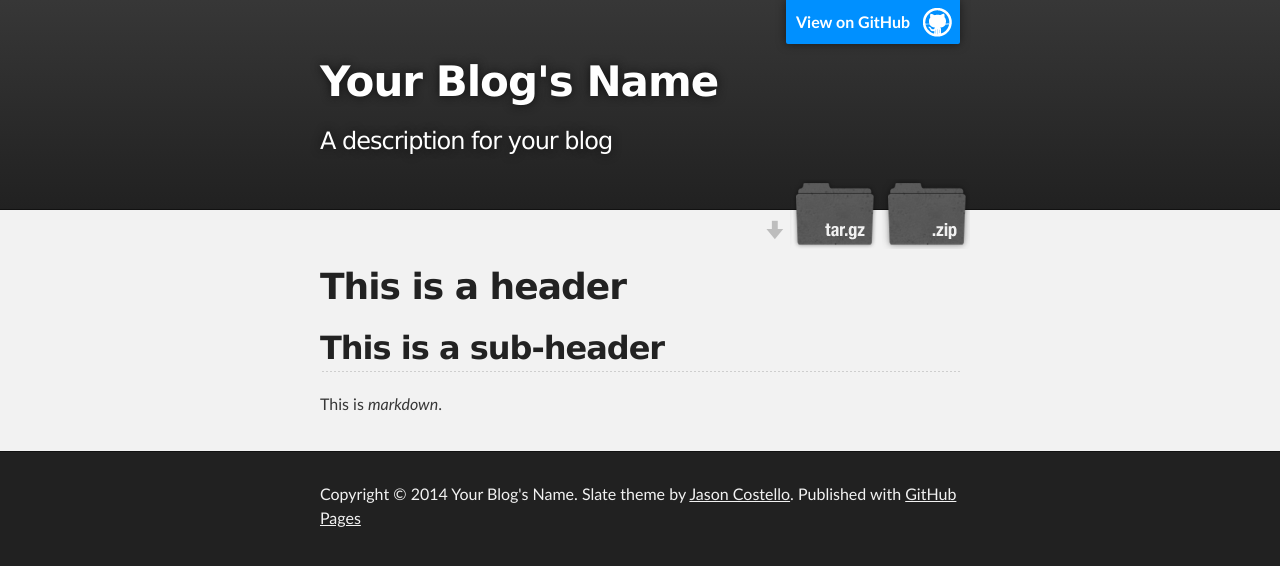
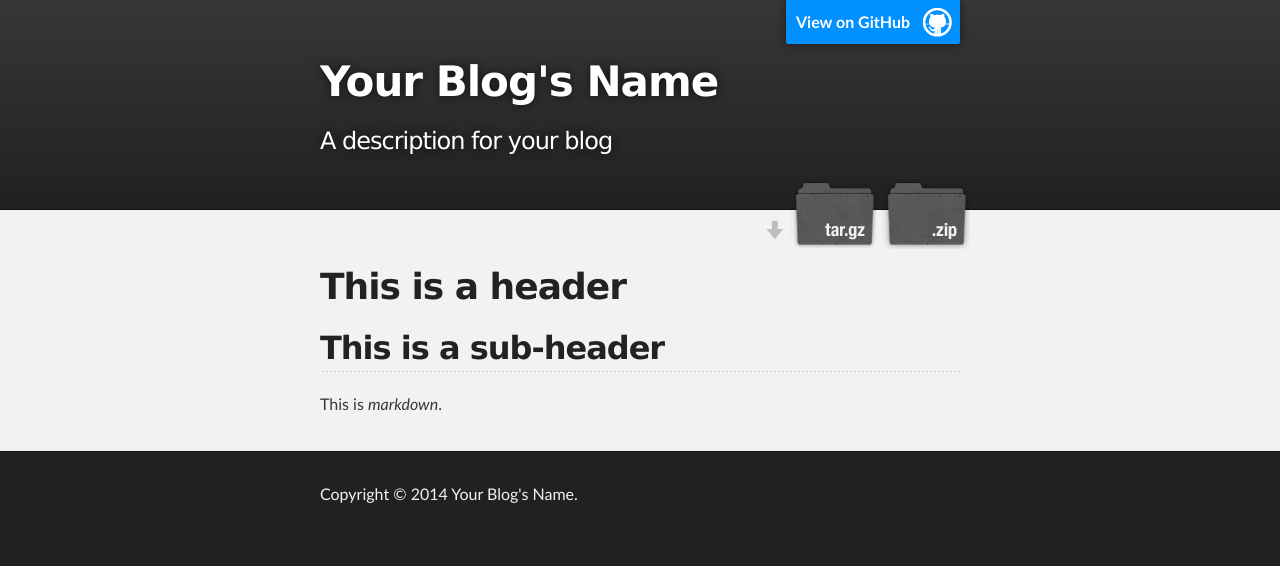
Before and after one commit to Acellera/docs.acellera.com, a Jekyll site: the page built from index.md, in a window 1280 px wide. Shown: the top 566 px of the page. Built offline with Jekyll 4.4.1, drawn with Linux system fonts in a browser that asks for light colours.

Commit message:
Update default.html

```diff
--- a/_layouts/default.html
+++ b/_layouts/default.html
@@ -39,7 +39,7 @@
     <!-- FOOTER  -->
     <div id="footer_wrap" class="outer">
       <footer class="inner">
-    <p class="copyright">Copyright &copy; {{ site.time | date: '%Y' }} {{ site.name }}. Slate theme  by <a href="https://github.com/jsncostello">Jason Costello</a>. Published with <a href="http://pages.github.com">GitHub Pages</a></p>
+    <p class="copyright">Copyright &copy; {{ site.time | date: '%Y' }} {{ site.name }}.</p>
       </footer>
     </div>
 
```
